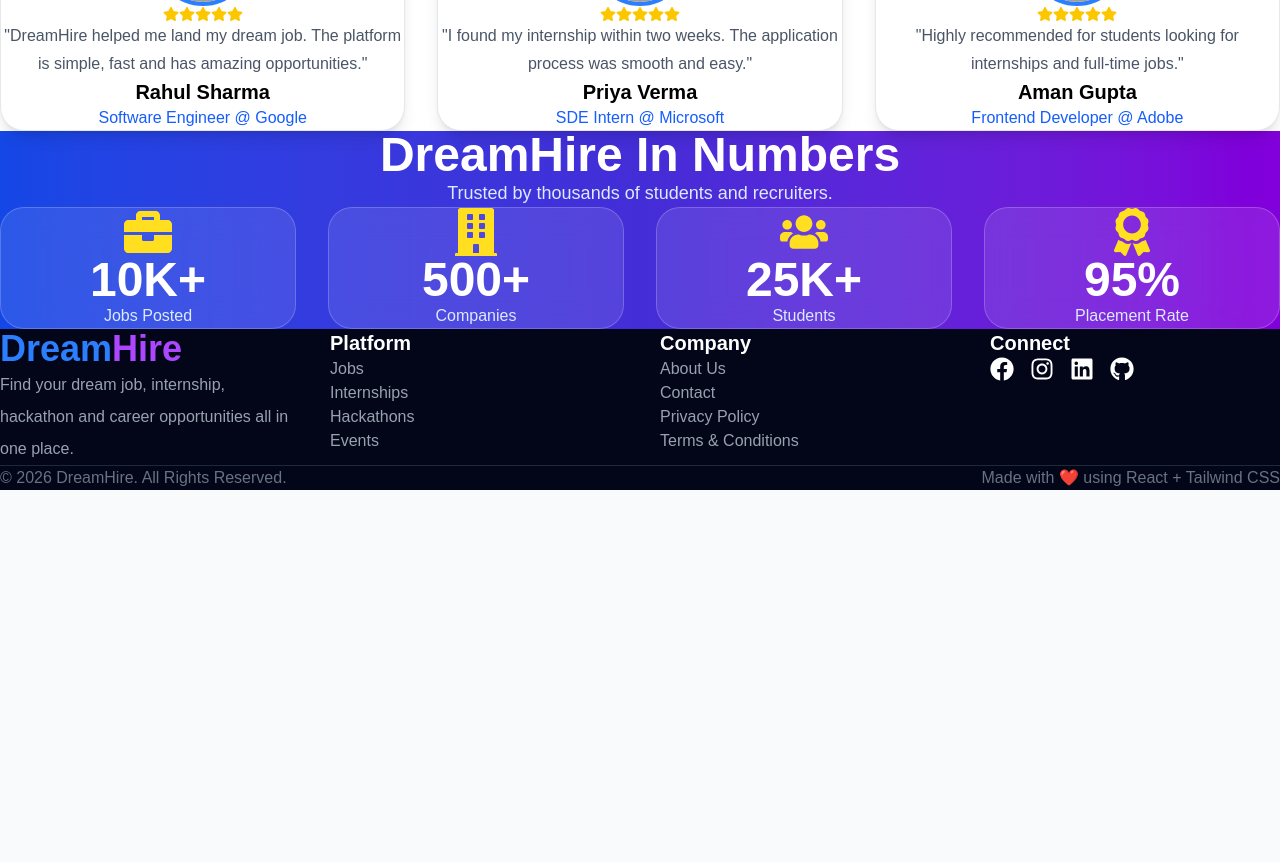
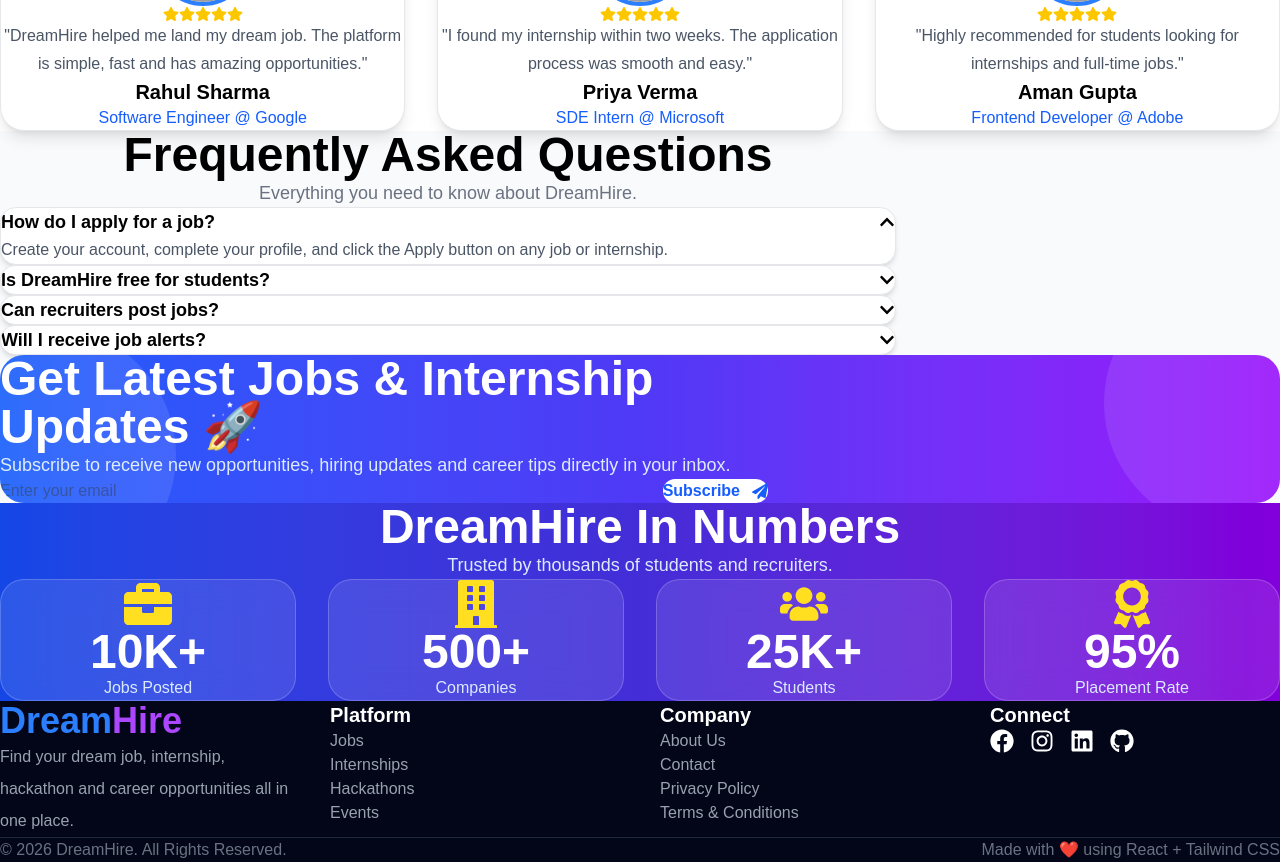
Before and after one commit to sanjeev-kumar80/DreamHire, a React (Vite) app: page / in a window 1280 px wide. Shown: the part 2180-3042 px from the top of the page. Before the commit the page ends 2670 px from the top, so only its background shows below. Built offline with nearby package versions, Linux system fonts and the light colour scheme; grey boxes are pictures that could not be loaded.

Commit message:
feat: add newsletter subscription CTA section

```diff
--- /dev/null
+++ b/src/components/NewsLetter.jsx
@@ -0,0 +1,65 @@
+import { FaPaperPlane } from "react-icons/fa";
+
+function Newsletter() {
+  return (
+    <section className="py-24">
+
+      <div className="max-w-7xl mx-auto px-6">
+
+        <div className="relative overflow-hidden rounded-3xl bg-gradient-to-r from-blue-600 via-indigo-600 to-purple-600 p-10 md:p-16 text-white">
+
+          <div className="max-w-3xl">
+
+            <h2 className="text-4xl md:text-5xl font-bold">
+              Get Latest Jobs & Internship Updates 🚀
+            </h2>
+
+            <p className="mt-5 text-lg text-blue-100">
+              Subscribe to receive new opportunities, hiring updates
+              and career tips directly in your inbox.
+            </p>
+
+
+            <div className="mt-8 flex flex-col md:flex-row gap-4">
+
+              <input
+                type="email"
+                placeholder="Enter your email"
+                className="flex-1 px-6 py-4 rounded-xl text-gray-800 outline-none"
+              />
+
+
+              <button
+                className="px-8 py-4 rounded-xl bg-white text-blue-600 font-bold flex items-center justify-center gap-3 hover:scale-105 transition"
+              >
+
+                Subscribe
+
+                <FaPaperPlane />
+
+              </button>
+
+            </div>
+
+
+          </div>
+
+
+          {/* Floating Circle */}
+
+          <div className="absolute -right-20 -top-20 w-64 h-64 bg-white/10 rounded-full">
+          </div>
+
+          <div className="absolute -left-20 -bottom-20 w-64 h-64 bg-white/10 rounded-full">
+          </div>
+
+
+        </div>
+
+      </div>
+
+    </section>
+  );
+}
+
+export default Newsletter;
--- a/src/pages/Home.jsx
+++ b/src/pages/Home.jsx
@@ -6,6 +6,8 @@ import Companies from "../components/Companies";
 import Stats from "../components/Stats";
 import Testimonials from "../components/Testimonials";
 import FAQ from "../components/FAQ";
+import Newsletter from "../components/Newsletter";
+
 
 function Home() {
   return (
@@ -16,6 +18,10 @@ function Home() {
       <LatestJobs />
       <Companies />
       <Testimonials />
+      <FAQ />
+      <Newsletter />
+
+
       <Stats />
     </>
   );
```
